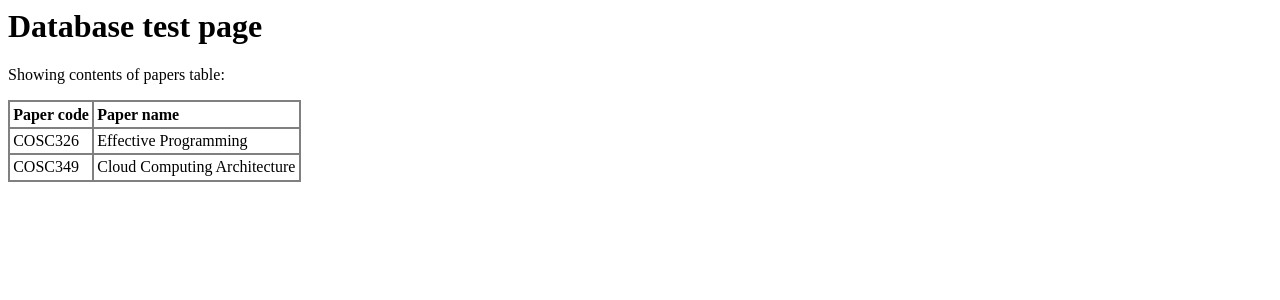
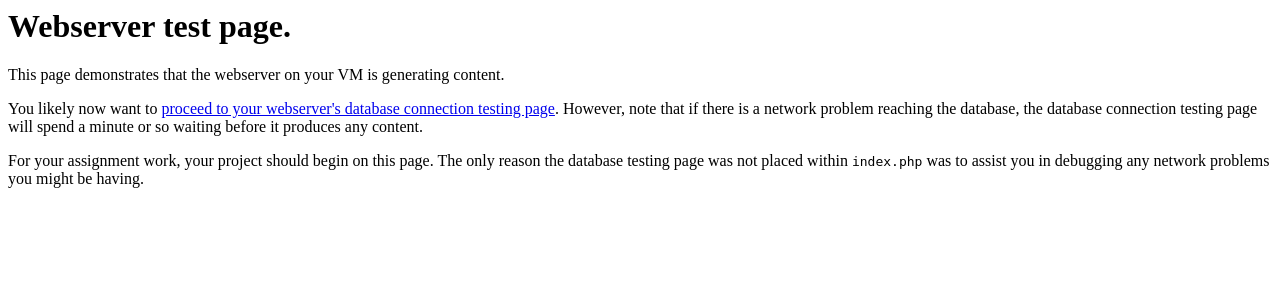
Before and after one commit to bekrol/cosc349-assn1, a PHP site: page / in a window 1280 px wide. Shown: the top 300 px of the page. Run offline with PHP 8.4, Linux system fonts and the light colour scheme; data comes from the database, SQL or seed files in the repository.

Commit message:
Moved index.php to database.php and created new index.php for web

```diff
--- a/www/index.php
+++ b/www/index.php
@@ -1,6 +1,6 @@
 <!DOCTYPE HTML PUBLIC "-//IETF//DTD HTML//EN">
 <html>
-<head><title>Database test page</title>
+<head><title>Webserver test page</title>
 <style>
 th { text-align: left; }
 
@@ -16,31 +16,14 @@ th, td {
 </head>
 
 <body>
-<h1>Database test page</h1>
+<h1>Webserver test page.</h1>
 
-<p>Showing contents of papers table:</p>
+<p>This page demonstrates that the webserver on your VM is generating content.</p>
 
-<table border="1">
-<tr><th>Paper code</th><th>Paper name</th></tr>
+<p>You likely now want to <a href="test-database.php">proceed to your webserver's
+database connection testing page</a>. However, note that if there is a network problem reaching the database, the database connection testing page will spend a minute or so waiting before it produces any content.</p>
 
-<?php
+<p>For your assignment work, your project should begin on this page. The only reason the database testing page was not placed within <kbd>index.php</kbd> was to assist you in debugging any network problems you might be having.</p>
 
-$db_host   = '192.168.2.12';
-$db_name   = 'fvision';
-$db_user   = 'webuser';
-$db_passwd = 'insecure_db_pw';
-
-$pdo_dsn = "mysql:host=$db_host;dbname=$db_name";
-
-$pdo = new PDO($pdo_dsn, $db_user, $db_passwd);
-
-$q = $pdo->query("SELECT * FROM papers");
-
-while($row = $q->fetch()){
-  echo "<tr><td>".$row["code"]."</td><td>".$row["name"]."</td></tr>\n";
-}
-
-?>
-</table>
 </body>
 </html>
```
Also changed, not shown: www/database.php (added, +46 -0 lines).
